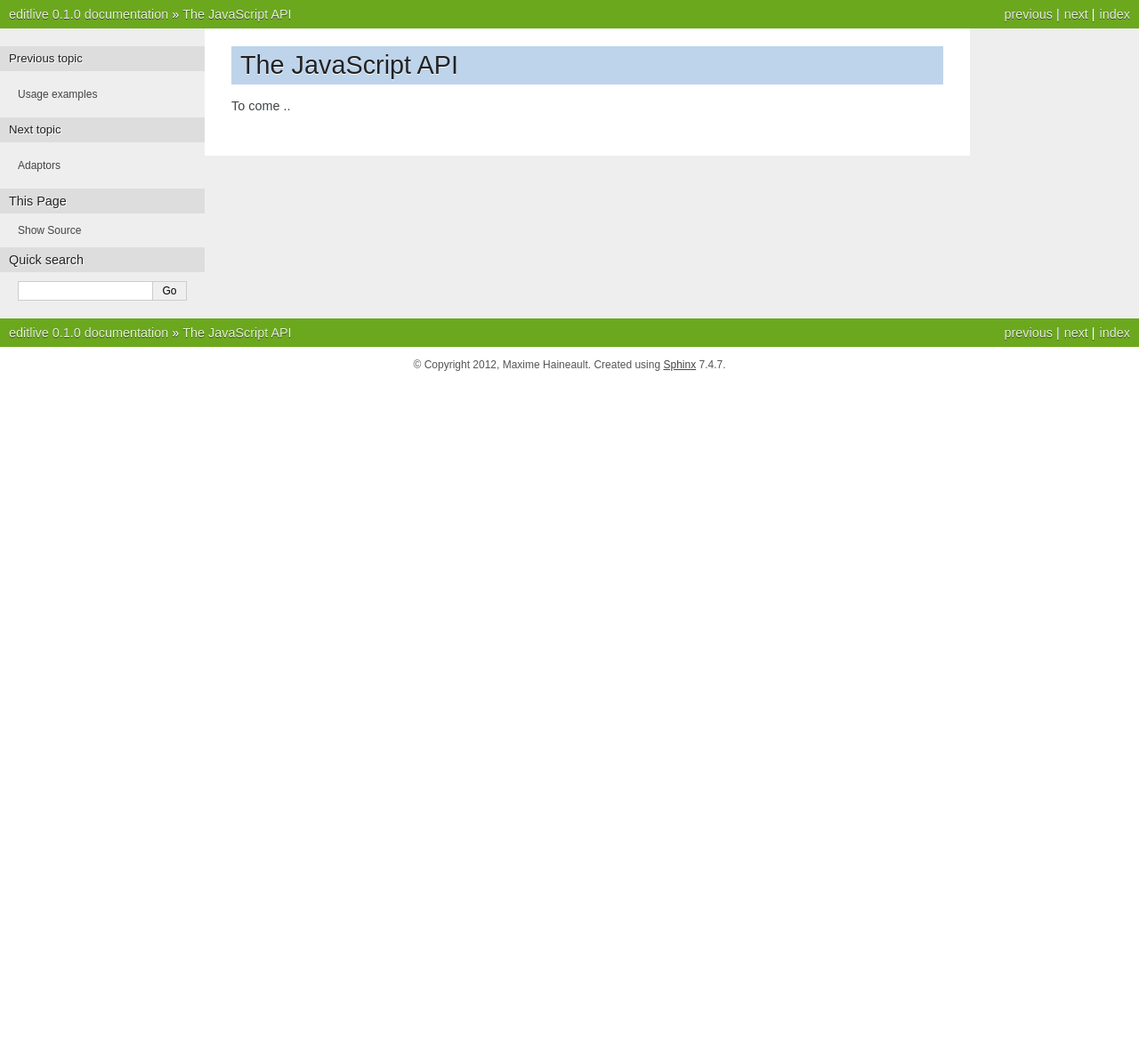
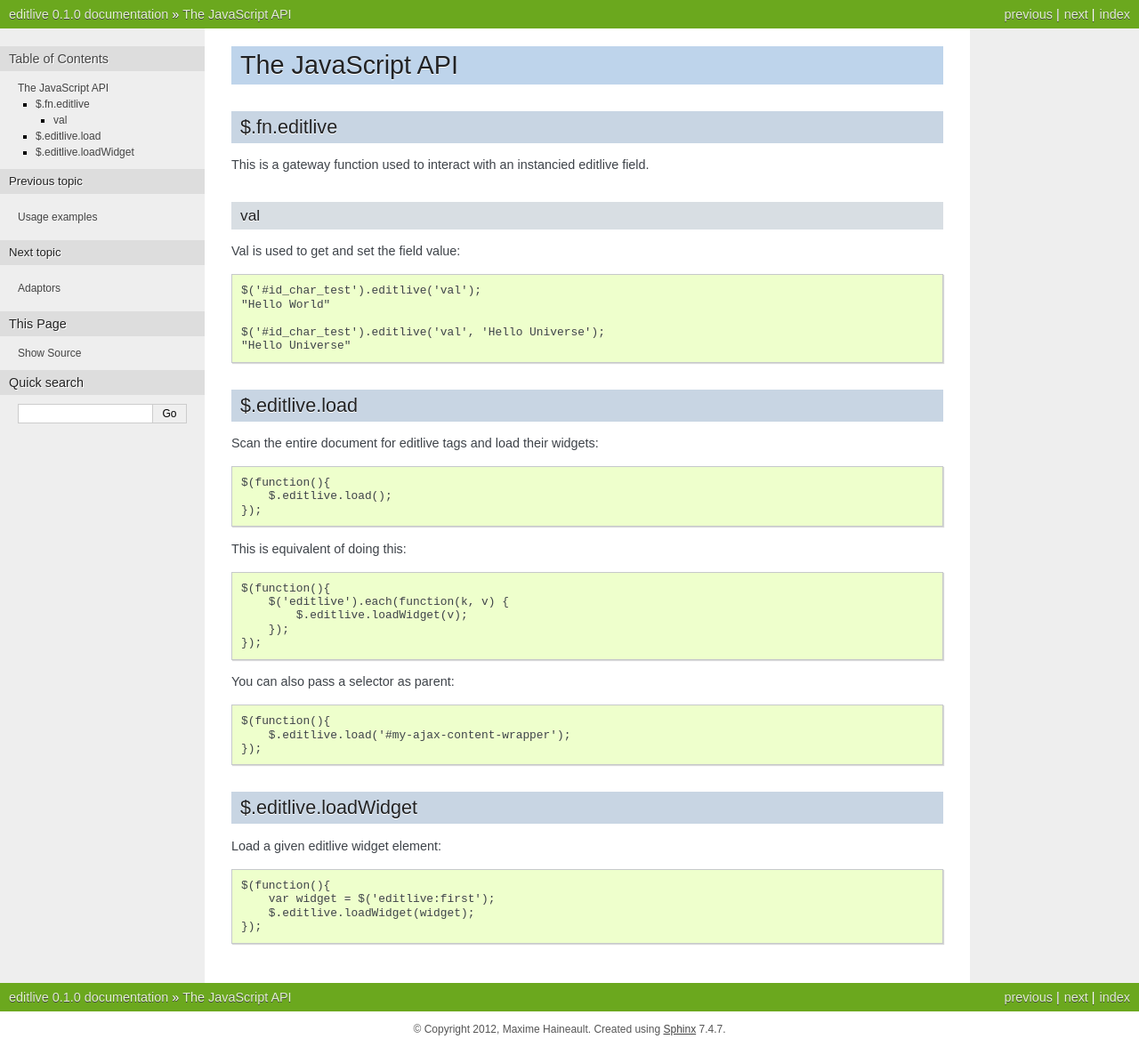
Before and after one commit to StreamSagae/Storide, a Sphinx documentation site: the page built from docs/topics/javascriptapi.rst, in a window 1280 px wide. Shown: the whole page at 89% size. Built offline with Sphinx 7.4.7, drawn with Linux system fonts in a browser that asks for light colours; before the commit the page ends 900 px from its top, so only the background shows below that.

Commit message:
Updated docs, fixed gettext bug

```diff
--- a/docs/topics/javascriptapi.rst
+++ b/docs/topics/javascriptapi.rst
@@ -1,4 +1,57 @@
 The JavaScript API
 ++++++++++++++++++
 
-To come ..
+
+$.fn.editlive
+-------------
+
+This is a gateway function used to interact with an instancied editlive field.
+
+
+val
+^^^
+
+Val is used to get and set the field value::
+
+    $('#id_char_test').editlive('val');
+    "Hello World"
+
+    $('#id_char_test').editlive('val', 'Hello Universe');
+    "Hello Universe"
+
+
+$.editlive.load
+---------------
+
+Scan the entire document for editlive tags and load their widgets::
+
+
+    $(function(){
+        $.editlive.load();
+    });
+
+This is equivalent of doing this::
+
+    $(function(){
+        $('editlive').each(function(k, v) {
+            $.editlive.loadWidget(v);
+        });
+    });
+
+You can also pass a selector as parent::
+
+    $(function(){
+        $.editlive.load('#my-ajax-content-wrapper');
+    });
+
+
+$.editlive.loadWidget
+---------------------
+
+Load a given editlive widget element::
+
+
+    $(function(){
+        var widget = $('editlive:first');
+        $.editlive.loadWidget(widget);
+    });
--- a/docs/topics/settings.rst
+++ b/docs/topics/settings.rst
@@ -69,7 +69,7 @@ At this point you might want to take a little time for yourself and cry a little
 
 
 EDITLIVE_TIME_WIDGET_FORMAT
---------------------------
+---------------------------
 
 This setting is used to pass the time format to the timepicker plugin.
 
```
Also changed, not shown: docs/jsdoc/jQuery.fn.charField.rst (+34 -0 lines), editlive/static/editlive/js/jquery.editlive.char.js, editlive/static/editlive/js/jquery.editlive.js.
